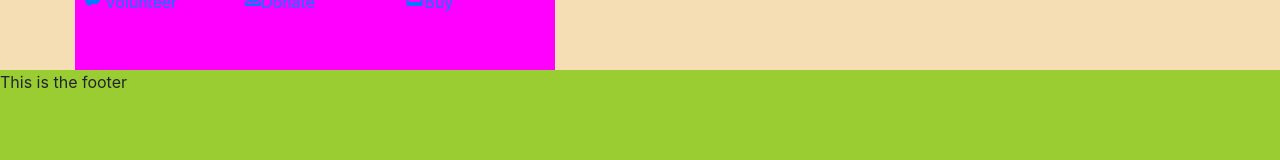
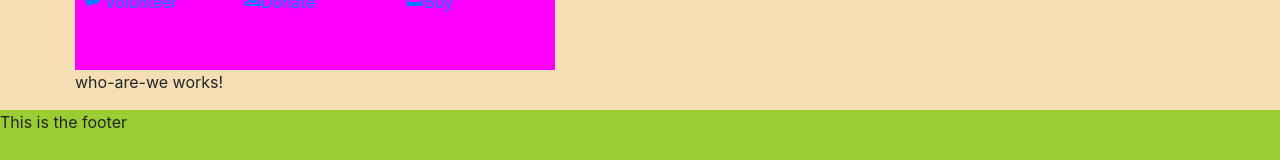
Before and after one commit to rasulacaldera/acapella, an Angular app: page /home in a window 1280 px wide. Shown: the part 888-1048 px from the top of the page. Built offline with nearby package versions, Linux system fonts and the light colour scheme.

Commit message:
adding who are we component

```diff
--- a/src/app/pages/home/home.component.html
+++ b/src/app/pages/home/home.component.html
@@ -1,2 +1,3 @@
 <home-carousel></home-carousel>
 <contribute-btn-panel></contribute-btn-panel>
+<who-are-we></who-are-we>
--- /dev/null
+++ b/src/app/pages/home/who-are-we/who-are-we.component.html
@@ -0,0 +1,3 @@
+<p>
+  who-are-we works!
+</p>
--- /dev/null
+++ b/src/app/pages/home/who-are-we/who-are-we.component.ts
@@ -0,0 +1,12 @@
+import { Component, OnInit } from '@angular/core';
+
+@Component({
+  selector: 'who-are-we',
+  templateUrl: './who-are-we.component.html',
+  styleUrls: ['./who-are-we.component.scss']
+})
+export class WhoAreWeComponent implements OnInit {
+  constructor() {}
+
+  ngOnInit() {}
+}
--- a/src/app/pages/pages.module.ts
+++ b/src/app/pages/pages.module.ts
@@ -9,6 +9,7 @@ import { HomeCarouselComponent } from './home/home-carousel/home-carousel.compon
 import { ContributeBtnPanelComponent } from './home/contribute-btn-panel/contribute-btn-panel.component';
 import { DonateComponent } from './donate/donate.component';
 import { BuyComponent } from './buy/buy.component';
+import { WhoAreWeComponent } from './home/who-are-we/who-are-we.component';
 
 @NgModule({
   declarations: [
@@ -17,7 +18,8 @@ import { BuyComponent } from './buy/buy.component';
     HomeCarouselComponent,
     ContributeBtnPanelComponent,
     DonateComponent,
-    BuyComponent
+    BuyComponent,
+    WhoAreWeComponent
   ],
   imports: [CommonModule, PagesRoutingModule, SharedModule]
 })
```
Also changed, not shown: src/app/pages/home/who-are-we/who-are-we.component.scss (added).
